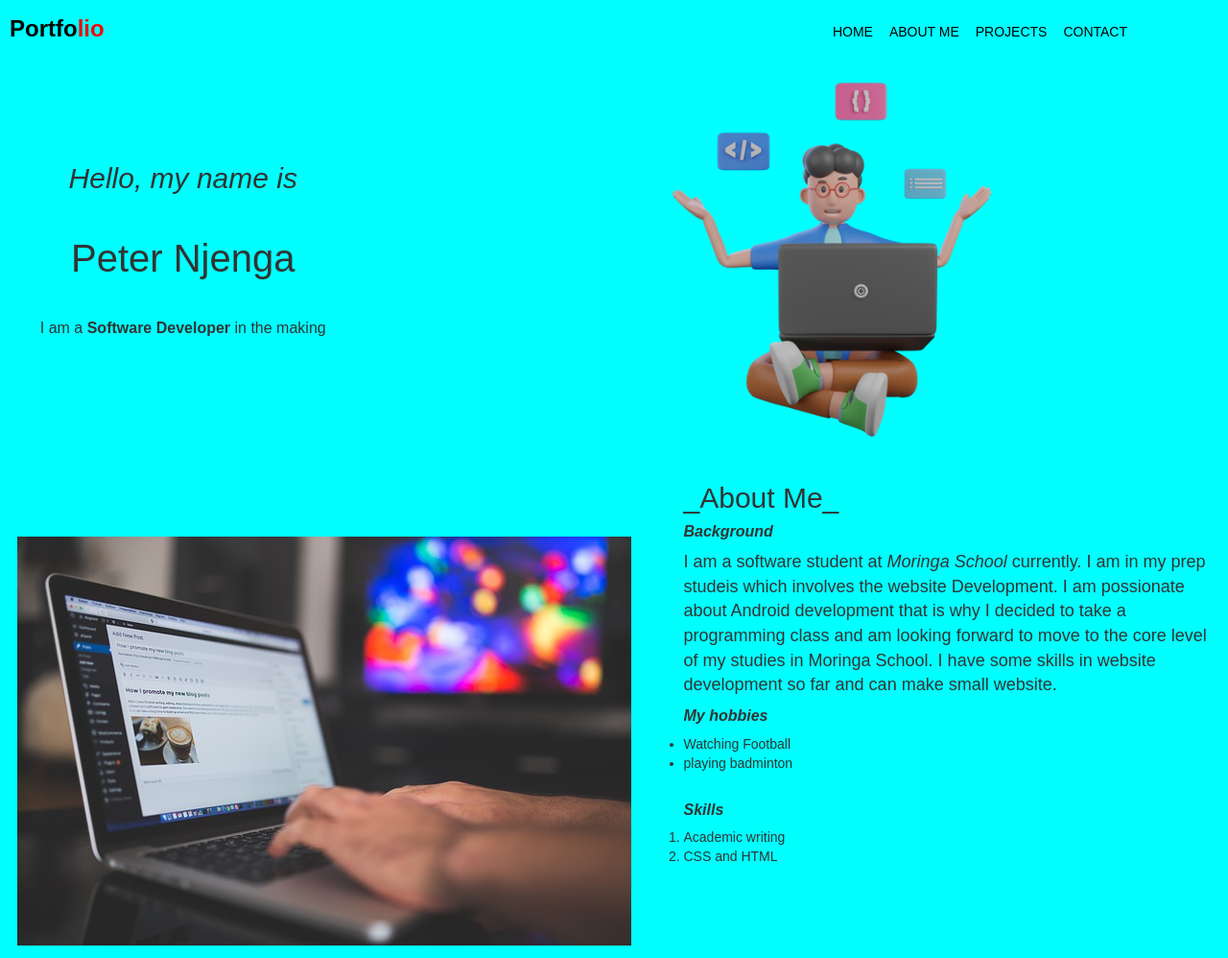
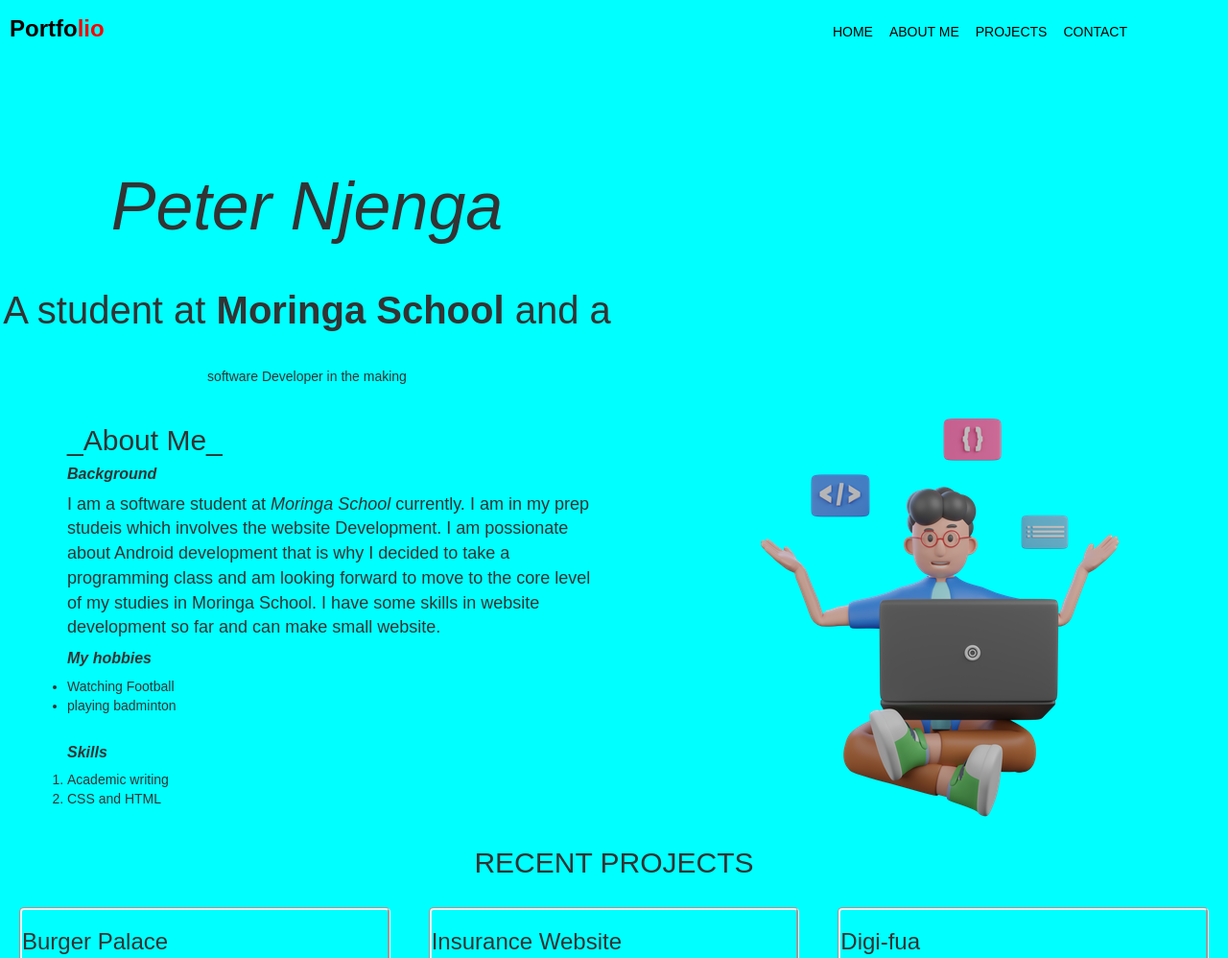
Before and after one commit to han254/portfolio-project1, a plain HTML site: page index.html in a window 1280 px wide. Shown: the top 998 px of the page at 96% size. Drawn offline with nearby package versions, Linux system fonts and the light colour scheme.

Commit message:
:fix:updating the second section

```diff
--- a/CSS/style.css
+++ b/CSS/style.css
@@ -44,8 +44,8 @@ nav a:hover {
   transition: 0.3s;
 }
 .home-section {
-  display: flex;
-  font-size: medium;
+  align-items: center;
+  justify-content: center;
 }
 .texts {
   width: 50%;
@@ -57,16 +57,18 @@ nav a:hover {
   margin: 100px 100px 0px 0px;
 }
 .home-section p:first-child {
-  font-size: 30px;
-  font-style: italic;
-}
-.home-section p:nth-child(2) {
   font-size: 70px;
   font-weight: 500;
   font-style: oblique;
 }
+.home-section p:nth-child(2) {
+  font-size: 30px;
+  font-style: italic;
+}
 .home-section p:nth-child(3) {
   font-size: 40px;
+  font-weight: 300;
+
 }
 .head-image {
   width: 50%;
@@ -88,9 +90,9 @@ nav a:hover {
 .About-me .text {
   width: 550px;
 }
-.About-me #image {
+/* .About-me #image {
   margin: 150px 20px 0px 0px;
-}
+} */
 .About-me .text h2 {
   font-size: 30px;
   text-transform: capitalize;
--- a/index.html
+++ b/index.html
@@ -26,18 +26,14 @@
         <!-- My Home section -->
         <div class="home-section">
             <div class="texts">
-                <p>Hello, my name is</p><br>
                 <p>Peter Njenga</p><br>
-                <p>I am a <strong>Software Developer</strong> in the making</p> <br> <br>
-            </div>
-            <div class="head-image">
-                <img class="rep-pic" src="images/dev2.png" alt="my image representation">
+                <p> A student at <strong>Moringa School</strong> and a </p> <br>
+                <p>software Developer in the making</p>
             </div>
         </div>
         <div class="About-me">
-            <img id="image" src="images/about.jpg" alt="Image for the about-me section">
 
-            <div class="text">
+         <div class="text">
                 <h2>_About Me_</h2>
                 <h5>Background</h5>
                 <p>I am a software student at <em>Moringa School</em> currently. I am in my prep studeis which involves
@@ -56,6 +52,8 @@
                     <li>CSS and HTML</li>
                 </ol>
             </div>
+                        <img id="rep-pic" src="images/dev2.png" alt="Image for the about-me section">
+
         </div>
         <h2 class="heading">Recent Projects</h2>
 
```
